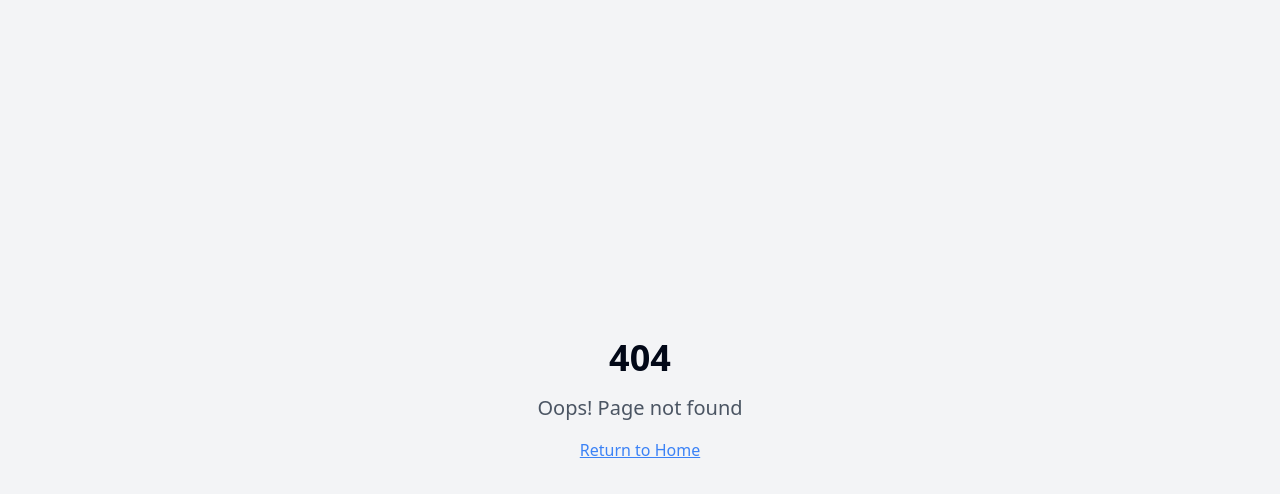
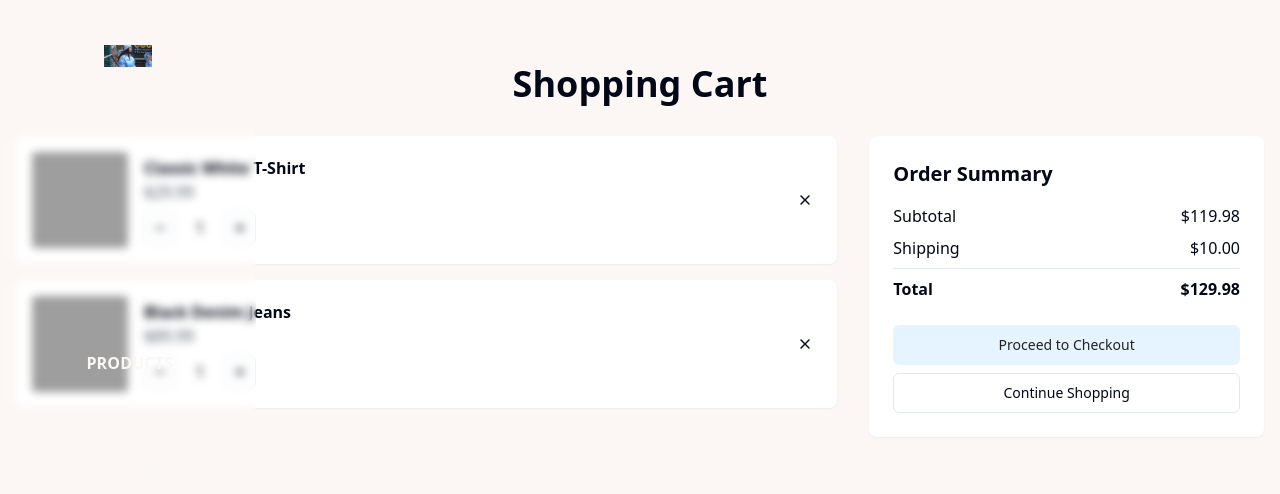
Before and after one commit to Narutostha/echo-sitecraft, a React (Vite) app: page /cart in a window 1280 px wide. Before the commit this address had no page. Shown: the top 494 px of the page. Built offline with nearby package versions, Linux system fonts and the light colour scheme; grey boxes are pictures that could not be loaded; a web font is replaced by a local one.

Commit message:
Add cart page
This commit adds a cart page to the application.  No further details about implementation are provided.

```diff
--- a/src/App.tsx
+++ b/src/App.tsx
@@ -1,3 +1,4 @@
+
 import { Toaster } from "@/components/ui/toaster";
 import { Toaster as Sonner } from "@/components/ui/sonner";
 import { TooltipProvider } from "@/components/ui/tooltip";
@@ -5,6 +6,7 @@ import { QueryClient, QueryClientProvider } from "@tanstack/react-query";
 import { BrowserRouter, Routes, Route } from "react-router-dom";
 import Index from "./pages/Index";
 import Shop from "./pages/Shop";
+import Cart from "./pages/Cart";
 import NotFound from "./pages/NotFound";
 
 const queryClient = new QueryClient();
@@ -18,6 +20,7 @@ const App = () => (
         <Routes>
           <Route path="/" element={<Index />} />
           <Route path="/shop" element={<Shop />} />
+          <Route path="/cart" element={<Cart />} />
           {/* ADD ALL CUSTOM ROUTES ABOVE THE CATCH-ALL "*" ROUTE */}
           <Route path="*" element={<NotFound />} />
         </Routes>
--- a/src/components/Cart.tsx
+++ b/src/components/Cart.tsx
@@ -1,13 +1,20 @@
+
 import { motion } from "framer-motion";
+import { useNavigate } from "react-router-dom";
 
 const Cart = () => {
+  const navigate = useNavigate();
+
   return (
     <motion.div
       initial={{ opacity: 0 }}
       animate={{ opacity: 1 }}
       className="fixed top-8 right-8 z-50"
     >
-      <button className="bg-white/90 backdrop-blur-sm p-3 rounded-full hover:bg-gray-100 transition-colors duration-200">
+      <button
+        onClick={() => navigate('/cart')}
+        className="bg-white/90 backdrop-blur-sm p-3 rounded-full hover:bg-gray-100 transition-colors duration-200"
+      >
         <svg
           className="w-6 h-6"
           fill="none"
--- /dev/null
+++ b/src/pages/Cart.tsx
@@ -0,0 +1,129 @@
+
+import { motion } from "framer-motion";
+import { Link } from "react-router-dom";
+import Sidebar from "../components/Sidebar";
+import { Button } from "@/components/ui/button";
+import { Minus, Plus, X } from "lucide-react";
+
+const Cart = () => {
+  // Mock cart data - in a real app, this would come from your cart state management
+  const cartItems = [
+    {
+      id: 1,
+      name: "Classic White T-Shirt",
+      price: 29.99,
+      quantity: 1,
+      image: "/placeholder.svg"
+    },
+    {
+      id: 2,
+      name: "Black Denim Jeans",
+      price: 89.99,
+      quantity: 1,
+      image: "/placeholder.svg"
+    }
+  ];
+
+  const subtotal = cartItems.reduce((acc, item) => acc + (item.price * item.quantity), 0);
+  const shipping = 10;
+  const total = subtotal + shipping;
+
+  return (
+    <div className="min-h-screen bg-shop relative">
+      <Sidebar />
+
+      <motion.div
+        initial={{ opacity: 0 }}
+        animate={{ opacity: 1 }}
+        className="container mx-auto px-4 py-8 md:py-16"
+      >
+        <h1 className="text-4xl font-bold mb-8 text-center">Shopping Cart</h1>
+
+        <div className="grid md:grid-cols-3 gap-8">
+          {/* Cart Items */}
+          <div className="md:col-span-2 space-y-4">
+            {cartItems.map((item) => (
+              <motion.div
+                key={item.id}
+                initial={{ x: -20, opacity: 0 }}
+                animate={{ x: 0, opacity: 1 }}
+                className="bg-white p-4 rounded-lg shadow-sm flex items-center gap-4"
+              >
+                <img
+                  src={item.image}
+                  alt={item.name}
+                  className="w-24 h-24 object-cover rounded"
+                />
+                <div className="flex-1">
+                  <h3 className="font-semibold">{item.name}</h3>
+                  <p className="text-gray-600">${item.price.toFixed(2)}</p>
+                  <div className="flex items-center gap-2 mt-2">
+                    <Button
+                      variant="outline"
+                      size="icon"
+                      className="h-8 w-8"
+                    >
+                      <Minus className="h-4 w-4" />
+                    </Button>
+                    <span className="w-8 text-center">{item.quantity}</span>
+                    <Button
+                      variant="outline"
+                      size="icon"
+                      className="h-8 w-8"
+                    >
+                      <Plus className="h-4 w-4" />
+                    </Button>
+                  </div>
+                </div>
+                <Button
+                  variant="ghost"
+                  size="icon"
+                  className="h-8 w-8"
+                >
+                  <X className="h-4 w-4" />
+                </Button>
+              </motion.div>
+            ))}
+          </div>
+
+          {/* Order Summary */}
+          <div className="md:col-span-1">
+            <motion.div
+              initial={{ y: 20, opacity: 0 }}
+              animate={{ y: 0, opacity: 1 }}
+              className="bg-white p-6 rounded-lg shadow-sm"
+            >
+              <h2 className="text-xl font-semibold mb-4">Order Summary</h2>
+              <div className="space-y-2">
+                <div className="flex justify-between">
+                  <span>Subtotal</span>
+                  <span>${subtotal.toFixed(2)}</span>
+                </div>
+                <div className="flex justify-between">
+                  <span>Shipping</span>
+                  <span>${shipping.toFixed(2)}</span>
+                </div>
+                <div className="border-t pt-2 mt-2">
+                  <div className="flex justify-between font-semibold">
+                    <span>Total</span>
+                    <span>${total.toFixed(2)}</span>
+                  </div>
+                </div>
+              </div>
+              <Button className="w-full mt-6">
+                Proceed to Checkout
+              </Button>
+              <Link to="/shop">
+                <Button variant="outline" className="w-full mt-2">
+                  Continue Shopping
+                </Button>
+              </Link>
+            </motion.div>
+          </div>
+        </div>
+      </motion.div>
+    </div>
+  );
+};
+
+export default Cart;
```
